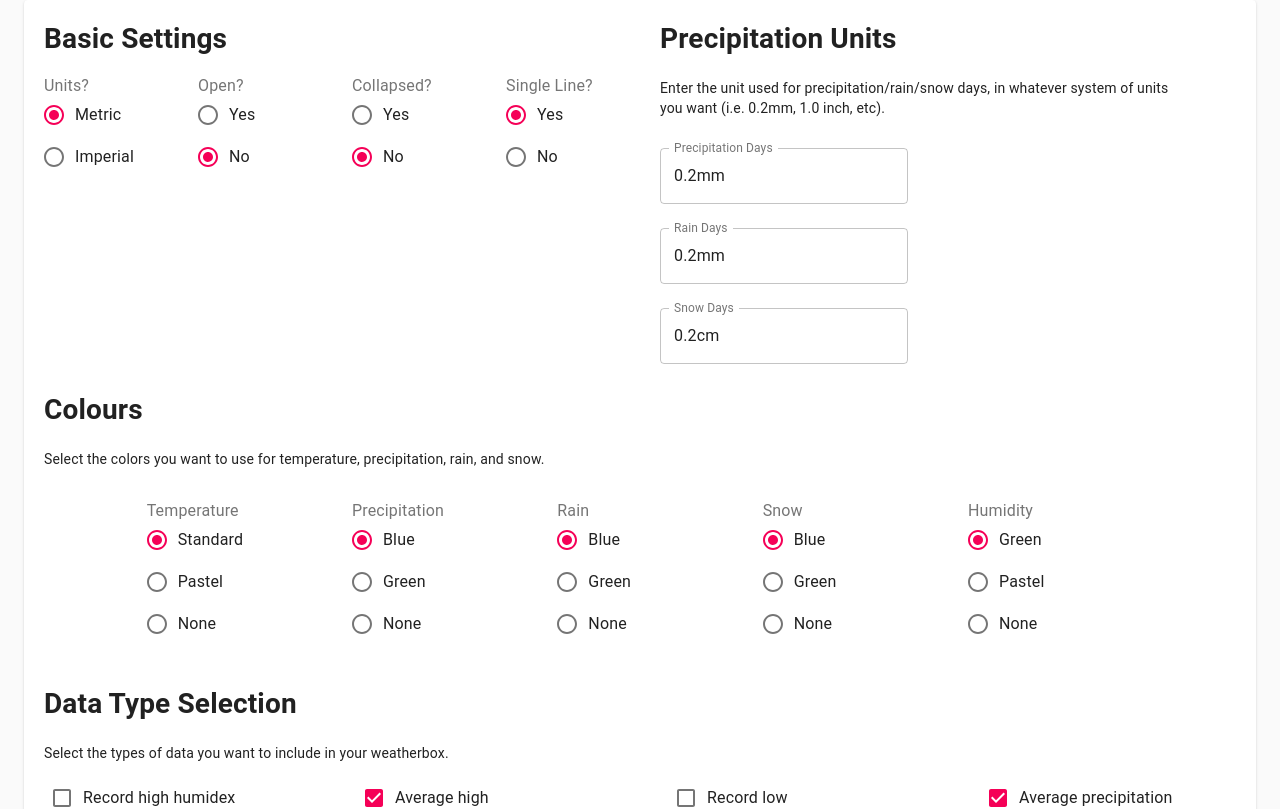
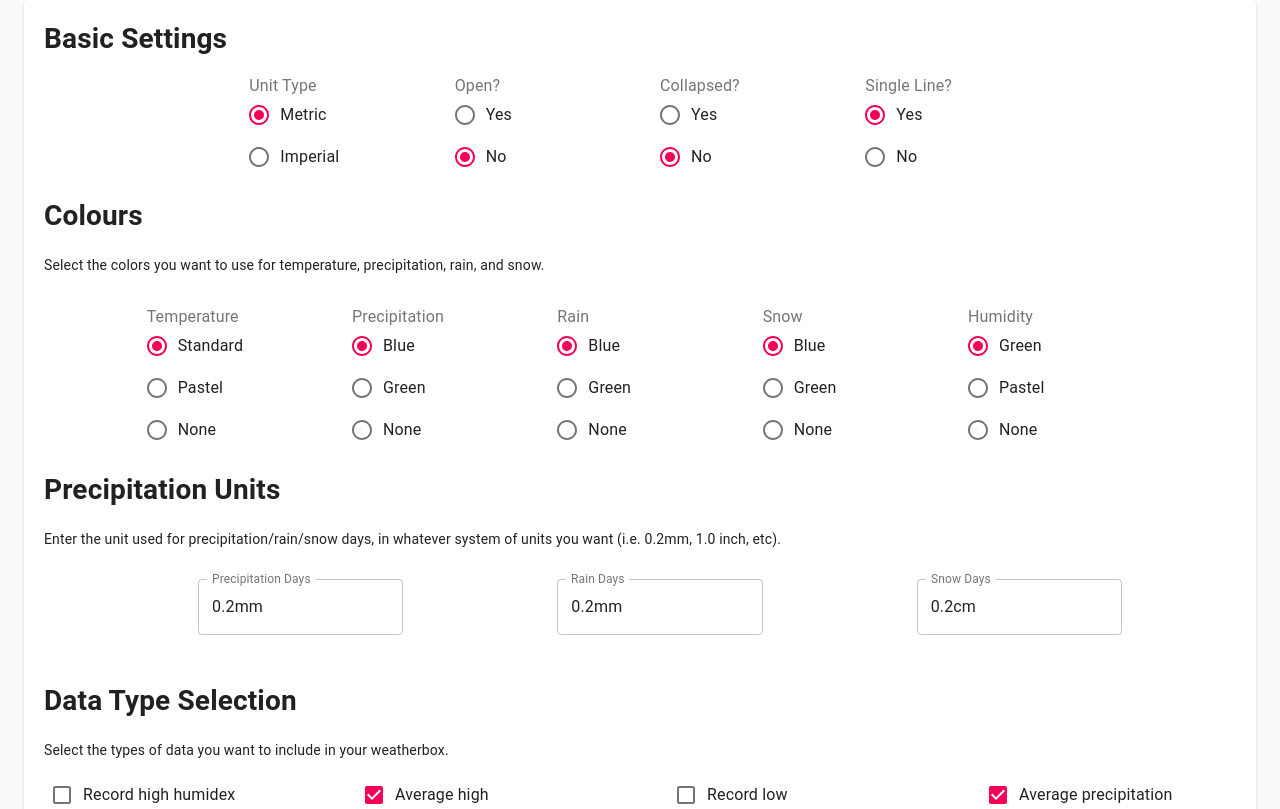
Before and after one commit to adrienvmartin/Weatherbox, a React (Create React App) app: page / in a window 1280 px wide. Shown: the top 809 px of the page. Built offline with nearby package versions, Linux system fonts and the light colour scheme.

Commit message:
Finalize layout

```diff
--- a/src/components/Main.tsx
+++ b/src/components/Main.tsx
@@ -372,7 +372,7 @@ class Main extends React.Component<{}, IState> {
               id="output"
               multiline
               variant="outlined"
-              rowsMax="30"
+              rows="30"
               value={output}
               fullWidth
             />
--- a/src/components/Settings/GridSettings.tsx
+++ b/src/components/Settings/GridSettings.tsx
@@ -40,7 +40,7 @@ const GridSettings: React.FC<IProps> = props => {
   return (
     <Fragment>
       <Grid container justify="center" style={{ marginLeft: 'auto', marginRight: 'auto' }}>
-        <Grid item xs={6}>
+        <Grid item xs={12}>
           <Switches
             metric={metric}
             open={open}
@@ -50,14 +50,6 @@ const GridSettings: React.FC<IProps> = props => {
           />
         </Grid>
         <br />
-        <Grid item xs={6}>
-          <UnitDays
-            unitPrecipDays={unitPrecipDays}
-            unitRainDays={unitRainDays}
-            unitSnowDays={unitSnowDays}
-            onChange={onChange}
-          />
-        </Grid>
         <Grid item xs={12}>
           <ColourSettings
             tempColour={tempColour}
@@ -68,6 +60,14 @@ const GridSettings: React.FC<IProps> = props => {
             onChange={onChange}
           />
         </Grid>
+        <Grid item xs={12}>
+          <UnitDays
+            unitPrecipDays={unitPrecipDays}
+            unitRainDays={unitRainDays}
+            unitSnowDays={unitSnowDays}
+            onChange={onChange}
+          />
+        </Grid>
         <br />
       </Grid>
     </Fragment>
--- a/src/components/Settings/Switches.tsx
+++ b/src/components/Settings/Switches.tsx
@@ -22,10 +22,10 @@ const Switches: React.FC<IProps> = props => {
     <Fragment>
       <h1>Basic Settings</h1>
       <div className="switches">
-        <Grid container style={{ marginLeft: 'auto', marginRight: 'auto' }}>
-          <Grid item xs={3}>
+        <Grid container spacing={0} style={{ marginLeft: 'auto', marginRight: 'auto' }} alignItems="center" justify="center" >
+          <Grid item xs={2}>
             <FormControl component="fieldset">
-              <FormLabel component="legend">Units?</FormLabel>
+              <FormLabel component="legend">Unit Type</FormLabel>
               <RadioGroup
                 aria-label="metric"
                 name="metric"
@@ -45,7 +45,7 @@ const Switches: React.FC<IProps> = props => {
               </RadioGroup>
             </FormControl>
           </Grid>
-          <Grid item xs={3}>
+          <Grid item xs={2}>
             <FormControl component="fieldset">
               <FormLabel component="legend">Open?</FormLabel>
               <RadioGroup
@@ -67,7 +67,7 @@ const Switches: React.FC<IProps> = props => {
               </RadioGroup>
             </FormControl>
           </Grid>
-          <Grid item xs={3}>
+          <Grid item xs={2}>
             <FormControl component="fieldset">
               <FormLabel component="legend">Collapsed?</FormLabel>
               <RadioGroup
@@ -89,7 +89,7 @@ const Switches: React.FC<IProps> = props => {
               </RadioGroup>
             </FormControl>
           </Grid>
-          <Grid item xs={3}>
+          <Grid item xs={2}>
             <FormControl component="fieldset">
               <FormLabel component="legend">Single Line?</FormLabel>
               <RadioGroup
--- a/src/components/Settings/UnitDays.tsx
+++ b/src/components/Settings/UnitDays.tsx
@@ -1,5 +1,10 @@
 import React, { Fragment } from "react";
-import { TextField, Grid } from "@material-ui/core";
+import {
+  TextField,
+  Grid,
+  FormControl,
+  FormControlLabel
+} from "@material-ui/core";
 
 interface IProps {
   unitPrecipDays: string;
@@ -16,18 +21,21 @@ const UnitDays: React.FC<IProps> = ({
 }) => {
   return (
     <Fragment>
-      <Grid container>
-        <Grid item xs={10}>
+      <Grid
+        container
+        spacing={0}
+        justify="space-evenly"
+        alignItems="center"
+        style={{ marginLeft: "auto", marginRight: "auto" }}
+      >
+        <Grid item xs={12}>
           <h1>Precipitation Units</h1>
           <p>
             Enter the unit used for precipitation/rain/snow days, in whatever
             system of units you want (i.e. 0.2mm, 1.0 inch, etc).
           </p>
         </Grid>
-      </Grid>
-      <Grid container style={{ marginLeft: 'auto', marginRight: 'auto' }}>
-        <form>
-          <Grid item xs={12}>
+        <Grid item xs={2}>
           <TextField
             id="outlined-name"
             name="unitPrecipDays"
@@ -36,9 +44,10 @@ const UnitDays: React.FC<IProps> = ({
             onChange={onChange}
             margin="normal"
             variant="outlined"
+            fullWidth
           />
         </Grid>
-          <Grid item xs={12}>
+        <Grid item xs={2}>
           <TextField
             id="outlined-name"
             name="unitRainDays"
@@ -47,9 +56,10 @@ const UnitDays: React.FC<IProps> = ({
             onChange={onChange}
             margin="normal"
             variant="outlined"
+            fullWidth
           />
         </Grid>
-          <Grid item xs={12}>
+        <Grid item xs={2}>
           <TextField
             id="outlined-name"
             name="unitSnowDays"
@@ -58,9 +68,9 @@ const UnitDays: React.FC<IProps> = ({
             onChange={onChange}
             margin="normal"
             variant="outlined"
+            fullWidth
           />
         </Grid>
-        </form>
       </Grid>
     </Fragment>
   );
```
Lines whose indentation alone changed are shown as unchanged.
